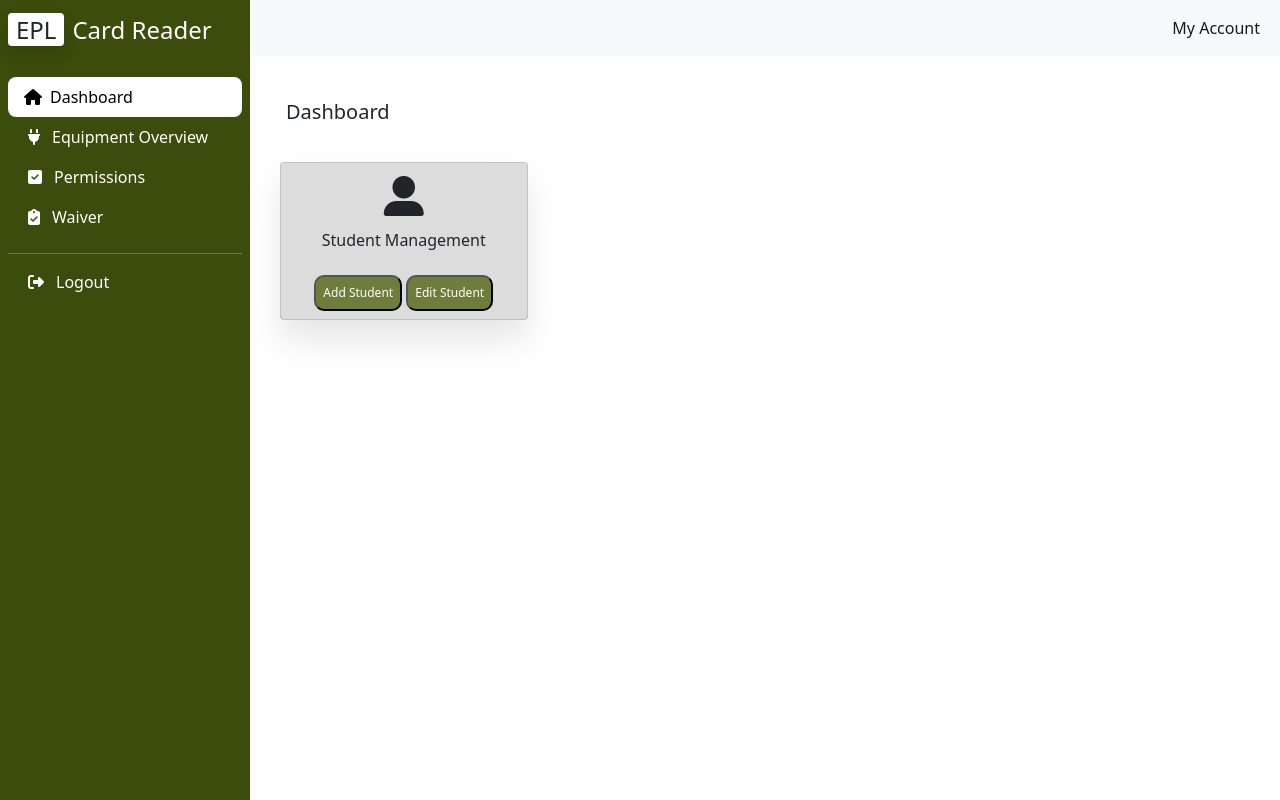
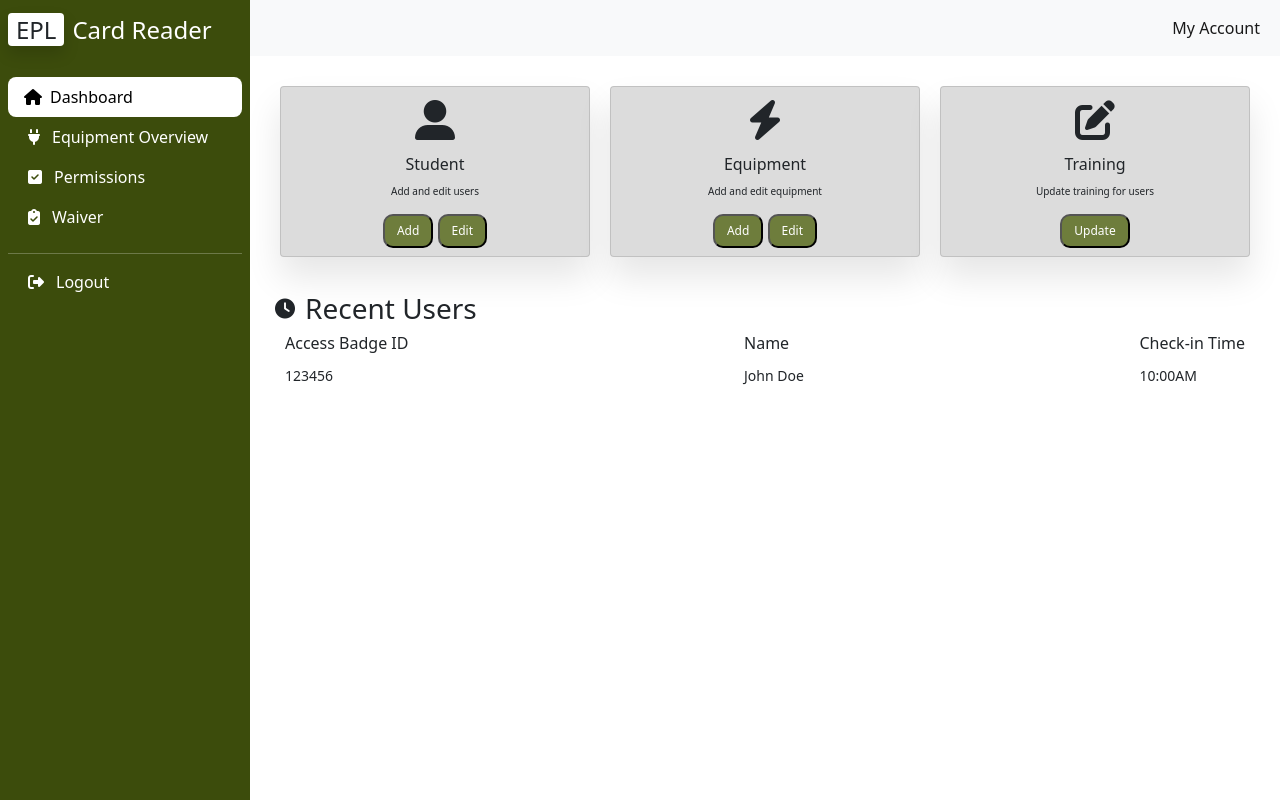
Before and after one commit to ZYostSass/EPL-Card-Reader-Interface, a Flask app: page /dashboard/ in a window 1280 px wide. Run offline with Flask 3, Linux system fonts and the light colour scheme.

Commit message:
updated icons, added equipment and training cards. trying out recent user log on dashboard

```diff
--- a/web_app/static/css/main.css
+++ b/web_app/static/css/main.css
@@ -79,18 +79,14 @@ hr.h-color {
   width: 100%;
 }
 
-.dashboard-top {
-  display: flex;
-  width: 100%;
-}
-
 .dashboard-menu {
   display: flex;
-  margin-top: 20px;
+  flex-wrap: wrap;
 }
 
 .dashboard-menu .card {
   width: 25%;
+  flex-grow: 4;
   margin: 10px;
   background: gainsboro;
   text-align: center;
@@ -108,6 +104,11 @@ hr.h-color {
   font-size: 100%;
 }
 
+.dashboard-menu .card p {
+  font-size: 10px;
+  margin-bottom: 0;
+}
+
 .dashboard-menu .card .card-buttons {
   width: 100%;
   text-align: center;
@@ -118,10 +119,53 @@ hr.h-color {
   background: #6e7d3c;
   color: white;
   font-size: 75%;
-  padding: 7px 7px;
+  padding: 0.5em 1em;
   border-radius: 10px;
   margin-top: 15px;
   cursor: pointer;
+}
+
+.daily-user-log {
+  margin-top: 20px;
+  width: 100%;
+}
+
+.daily-user-log .title {
+  display: flex;
+  padding: 5px;
+  align-items: center;
+}
+
+.daily-user-log .title i {
+  margin-right: 10px;
+  font-size: 1.25em;
+}
+
+.daily-user-log .title h3 {
+  margin: 0;
+}
+
+.daily-user-log .daily-user-log-data {
+  display: flex;
+  justify-content: space-between;
+}
+
+.daily-user-log-data .data {
+  display: flex;
+  flex-direction: column;
+  margin: 0 15px;
+}
+
+.daily-user-log-data .data .data-list {
+  font-size: 14px;
+  font-weight: 400;
+  margin-top: 10px;
+  white-space: nowrap;
+}
+
+.daily-user-log-data .data-title {
+  font-size: 16px;
+  font-weight: 500;
 }
 
 @media (max-width: 767px) {
--- a/web_app/templates/dashboard.html
+++ b/web_app/templates/dashboard.html
@@ -1,15 +1,53 @@
 {% extends "index.html" %} {% block content %}
 <section class="dashboard">
-  <div class="dashboard-top px-3 pt-4">
-    <h2 class="fs-5 pe-2">Dashboard</h2>
-  </div>
   <div class="dashboard-menu">
-    <div class="card">
+    <div class="col-4 card">
       <i class="fa-solid fa-user-large"></i>
-      <h3>Student Management</h3>
+      <h3>Student</h3>
+      <p>Add and edit users</p>
       <div class="card-buttons">
-        <button>Add Student</button>
-        <button>Edit Student</button>
+        <button>Add</button>
+        <button>Edit</button>
+      </div>
+    </div>
+    <div class="col-4 card">
+      <i class="fa-solid fa-bolt"></i>
+      <h3>Equipment</h3>
+      <p>Add and edit equipment</p>
+      <div class="card-buttons">
+        <button>Add</button>
+        <button>Edit</button>
+      </div>
+    </div>
+    <div class="col-4 card">
+      <i class="fa-solid fa-pen-to-square"></i>
+      <h3>Training</h3>
+      <p>Update training for users</p>
+      <div class="card-buttons">
+        <button>Update</button>
+      </div>
+    </div>
+    <div class="daily-user-log">
+      <div class="title">
+        <i class="fa-solid fa-clock"></i>
+        <h3>Recent Users</h3>
+      </div>
+      <div class="daily-user-log-data">
+        <div class="data access-id">
+          <span class="data-title">Access Badge ID</span>
+          <!-- TODO: Implement way to insert user ID here at scan in -->
+          <span class="data-list">123456</span>
+        </div>
+        <div class="data names">
+          <span class="data-title">Name</span>
+          <!-- TODO: Implement way to insert user names here at scan in -->
+          <span class="data-list">John Doe</span>
+        </div>
+        <div class="data check-in-time">
+          <span class="data-title">Check-in Time</span>
+          <!-- TODO: Implement way to insert user check-in times here at scan in -->
+          <span class="data-list">10:00AM</span>
+        </div>
       </div>
     </div>
   </div>
--- a/web_app/templates/navbar.html
+++ b/web_app/templates/navbar.html
@@ -2,7 +2,7 @@
   <div class="container-fluid">
     <div class="d-flex justify-content-between d-md-none d-block">
       <button class="btn px-1 py-0 open-btn me-2">
-        <i class="fa-solid fa-bolt"></i>
+        <i class="fa-solid fa-bars"></i>
       </button>
       <a class="navbar-brand fs-4" href="#"
         ><span class="rounded px-2 py-2 text-white">EPL</span></a
@@ -17,7 +17,7 @@
       aria-expanded="false"
       aria-label="Toggle navigation"
     >
-      <i class="fa-solid fa-bars"></i>
+      <i class="fa-solid fa-caret-down"></i>
     </button>
     <div
       class="collapse navbar-collapse justify-content-end"
--- a/web_app/templates/sidebar.html
+++ b/web_app/templates/sidebar.html
@@ -5,7 +5,7 @@
       ><span class="text-white">Card Reader</span>
     </h1>
     <button class="btn d-md-none d-block close-btn px-1 py-0 text-white">
-      <i class="fa-solid fa-bolt"></i>
+      <i class="fa-solid fa-bars"></i>
     </button>
   </div>
   <ul class="list-unstyled px-2">
```
